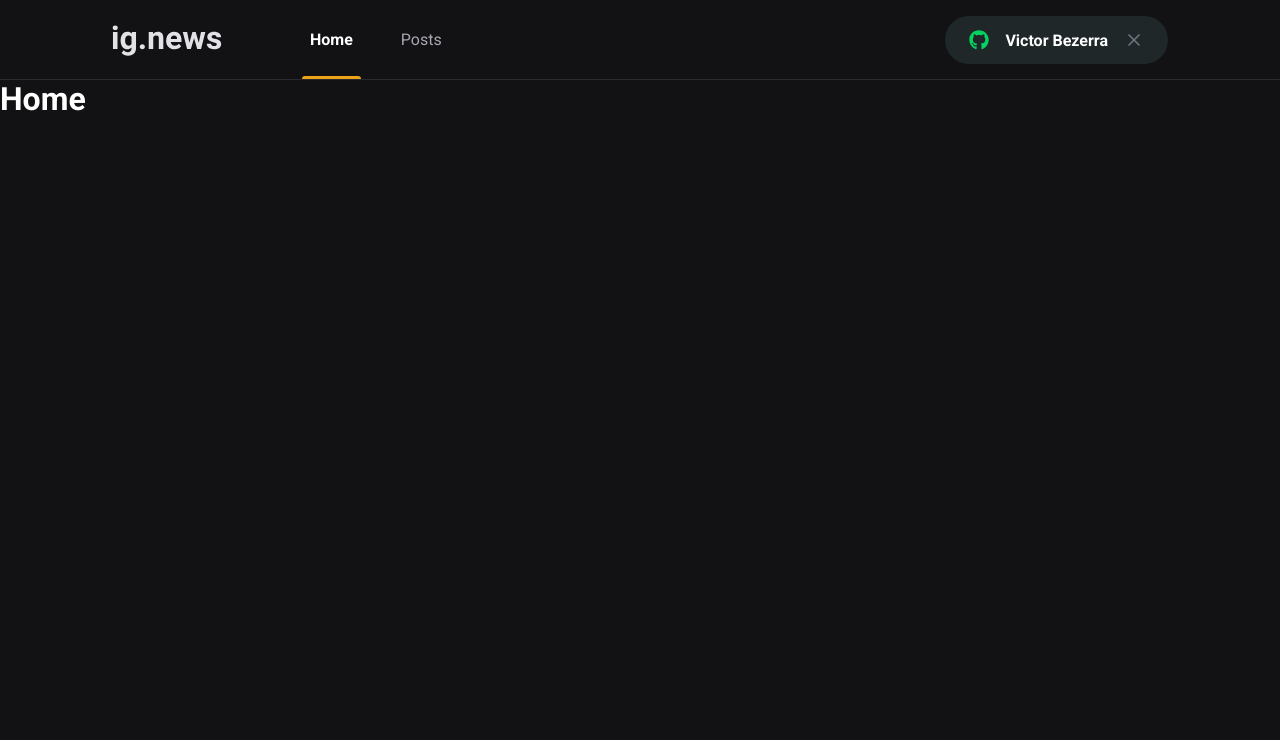
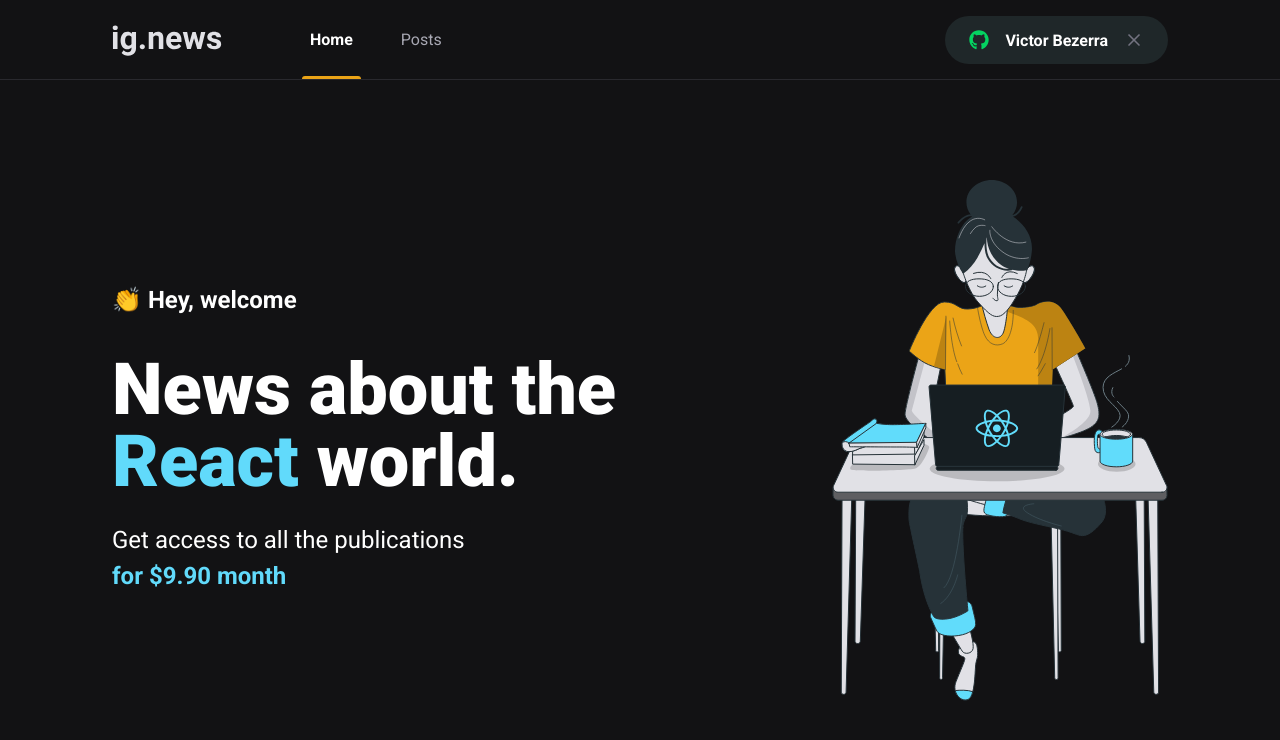
Before and after one commit to victorbzrra/ig-news-nextjs, a Next.js app: page / in a window 1280 px wide. Shown: the top 740 px of the page. Built offline with nearby package versions, Linux system fonts and the light colour scheme.

Commit message:
Págine Home

```diff
--- /dev/null
+++ b/src/pages/home.module.scss
@@ -0,0 +1,41 @@
+.contentContainer {
+  max-width: 1120px;
+  margin: 0 auto;
+  padding: 0 2rem;
+  height: calc(100vh - 5rem);
+
+  display: flex;
+  align-items: center;
+  justify-content: space-between;
+}
+
+.hero {
+  max-width: 600px;
+
+  > span {
+    font-size: 1.5rem;
+    font-weight: bold;
+  }
+
+  h1 {
+    font-size: 4.5rem;
+    line-height: 4.5rem;
+    font-weight: 900;
+    margin-top: 2.5rem;
+
+    span {
+      color: var(--cyan-500);
+    }
+  }
+
+  p {
+    font-size: 1.5rem;
+    line-height: 2.25rem;
+    margin-top: 1.5rem;
+
+    span {
+      color: var(--cyan-500);
+      font-weight: bold;
+    }
+  }
+}
--- a/src/pages/index.tsx
+++ b/src/pages/index.tsx
@@ -1,12 +1,25 @@
 import Head from 'next/head';
+
+import styles from './home.module.scss';
 
 export default function Home() {
   return (
     <>
       <Head>
-        <title>Início | ig.news</title>
+        <title>Home | ig.news</title>
       </Head>
-      <h1>Home</h1>
+      <main className={styles.contentContainer}>
+        <section className={styles.hero}>
+          <span>👏 Hey, welcome</span>
+          <h1>News about the <span>React</span> world.</h1>
+          <p>
+            Get access to all the publications <br />
+            <span>for $9.90 month</span>
+          </p>
+        </section>
+
+        <img src="/images/avatar.svg" alt="Girl coding" />
+      </main>
     </>
   );
 }
```
